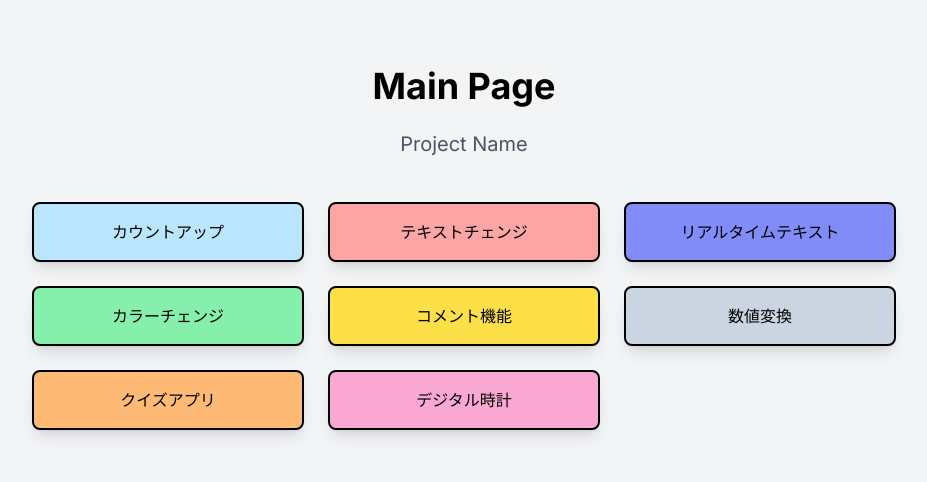
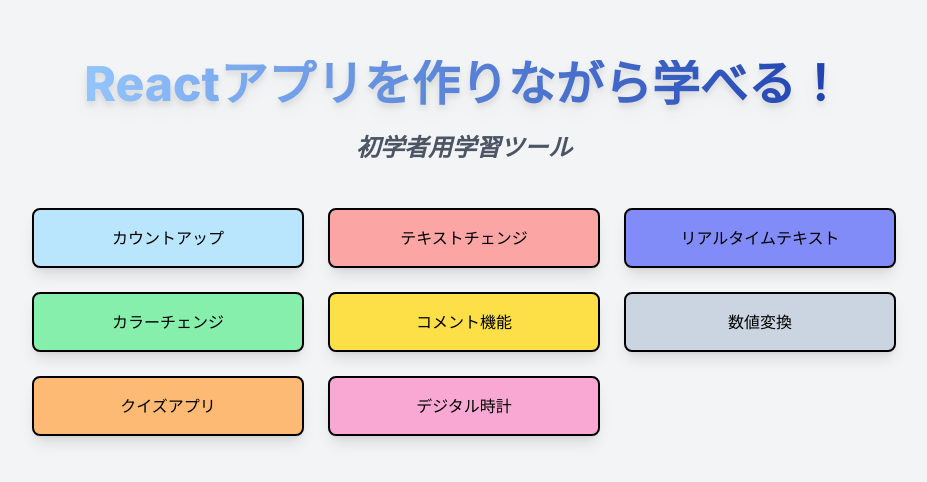
Before and after one commit to Kroro1208/beginners-projects, a Next.js app: page / in a window 1280 px wide. Shown: the part 152-634 px from the top of the page, without its empty margins (176-1103 px from the left). Built offline with nearby package versions, Linux system fonts and the light colour scheme.

Commit message:
スタイリング調整

```diff
--- a/app/page.tsx
+++ b/app/page.tsx
@@ -3,10 +3,12 @@ import Link from "next/link";
 export default function Home() {
   return (
     <div className="flex flex-col gap-6 justify-center items-center min-h-screen bg-gray-100">
-      <h1 className="text-4xl font-bold">
-        Main Page
+      <h1 className="text-5xl font-extrabold bg-clip-text text-transparent bg-gradient-to-r from-blue-300 to-blue-800 drop-shadow-lg">
+        Reactアプリを作りながら学べる！
       </h1>
-      <h2 className="text-xl text-gray-600 mb-5">Project Name</h2>
+      <h2 className="text-2xl font-bold text-gray-600 mb-5 italic">
+        初学者用学習ツール
+      </h2>
       <div className="grid grid-cols-1 sm:grid-cols-2 lg:grid-cols-3 gap-6 w-full max-w-4xl px-4">
         <Link href="/count-updown">
           <div className="border-2 border-black rounded-lg bg-sky-200 hover:bg-sky-300
```
